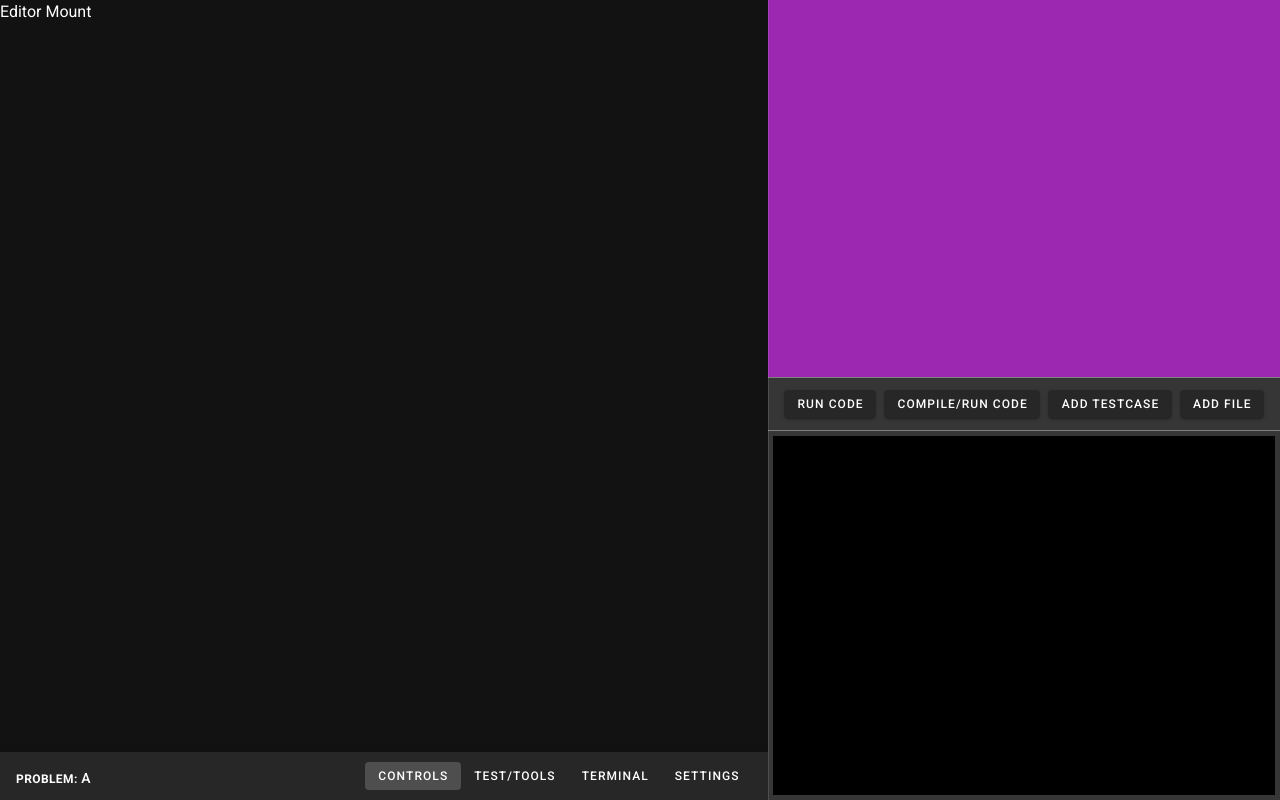
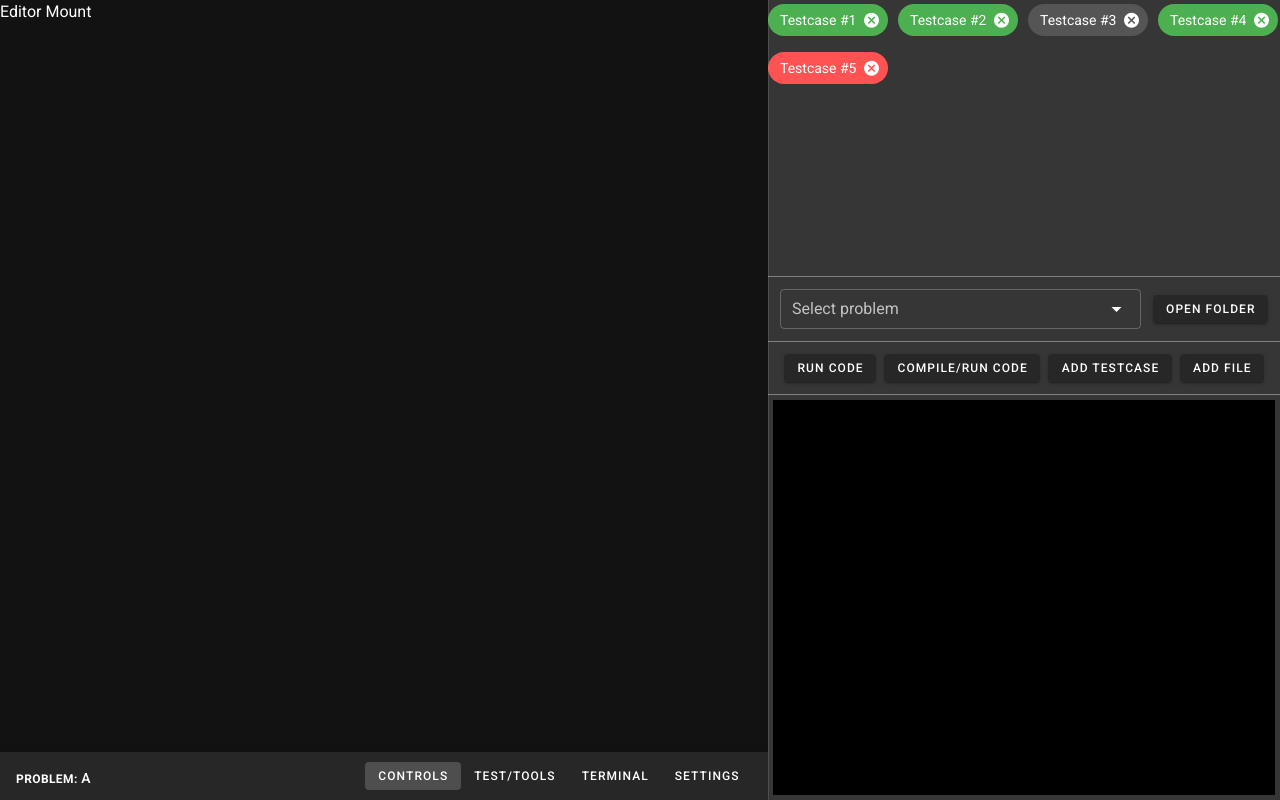
Before and after one commit to hnanacc/sprint, a Vue app: page /#/ in a window 1280 px wide. Built offline with nearby package versions, Linux system fonts and the light colour scheme.

Commit message:
Completed Controls tab.

```diff
--- a/src/background.js
+++ b/src/background.js
@@ -31,7 +31,7 @@ function createWindow() {
   if (process.env.WEBPACK_DEV_SERVER_URL) {
     // Load the url of the dev server if in development mode
     win.loadURL(process.env.WEBPACK_DEV_SERVER_URL)
-    // if (!process.env.IS_TEST) win.webContents.openDevTools()
+    if (!process.env.IS_TEST) win.webContents.openDevTools()
   } else {
     createProtocol('app')
     // Load the index.html when not in development
--- a/src/components/ControlBottom.vue
+++ b/src/components/ControlBottom.vue
@@ -8,7 +8,7 @@
 export default {
   data() {
     return {
-      text: "[19.01.19 02:33 AM] Build successful.\n[19.01.19 02:33 AM] Build successful.\n[19.01.19 02:33 AM] Build successful.\n[19.01.19 02:33 AM] Build successful.\n[19.01.19 02:33 AM] Build successful.\n[19.01.19 02:33 AM] Build successful.\n[19.01.19 02:33 AM] Build successful.\n[19.01.19 02:33 AM] Build successful.\n[19.01.19 02:33 AM] Build successful.\n[19.01.19 02:33 AM] Build successful.\n[19.01.19 02:33 AM] Build successful.\n[19.01.19 02:33 AM] Build successful.\n[19.01.19 02:33 AM] Build successful.\n[19.01.19 02:33 AM] Build successful.\n[19.01.19 02:33 AM] Build successful.\n[19.01.19 02:33 AM] Build successful.\n[19.01.19 02:33 AM] Build successful.\n"
+      text: "[19.01.19 02:33 AM] Build successfull."
     };
   }
 };
@@ -17,7 +17,7 @@ export default {
 <style>
 .textContainer {
   width: 100%;
-  height: 800px;
+  height: 1200px;
   box-sizing: border-box;
   padding: 5px;
 }
--- a/src/components/ControlCenter.vue
+++ b/src/components/ControlCenter.vue
@@ -1,29 +1,46 @@
 <template>
+  <v-container class="ma-0 pa-0">
+    <v-container class="selector d-flex align-center flex-nowrap">
+        <v-select label="Select problem" :items="files" hide-details dense outlined></v-select>
+        <v-btn @click="openFolder" class="ml-3" small>open folder</v-btn>
+    </v-container>
     <v-container class="root d-flex justify-space-around">
-        <v-btn small @click="runCode"> run code </v-btn>
-        <v-btn small @click="compileRunCode"> compile/run code </v-btn>
-        <v-btn small @click="addTest"> add testcase </v-btn>
-        <v-btn small @click="addFile"> add file </v-btn>
+      <v-btn small @click="runCode">run code</v-btn>
+      <v-btn small @click="compileRunCode">compile/run code</v-btn>
+      <v-btn small @click="addTest">add testcase</v-btn>
+      <v-btn small @click="addFile">add file</v-btn>
+    </v-container>
   </v-container>
 </template>
 
 <script>
 export default {
   methods: {
-        runCode: function(){
-            console.log("Running code...")
+    runCode: function() {
+      console.log("Running code...");
     },
-        compileRunCode: function(){
-            console.log("Compiling and running code...")
+    compileRunCode: function() {
+      console.log("Compiling and running code...");
     },
-        addTest: function(){
-            console.log("Test Added...")
+    addTest: function() {
+      console.log("Test Added...");
     },
-        addFile: function(){
-            console.log("Adding File...")
+    addFile: function() {
+      console.log("Adding File...");
+    },
+    openFolder: function() {
+        console.log("New Folder opening...")
+    }
+  },
+
+  data(){
+      return {
+          files: [
+              "A.cpp", "B.cpp", "C.cpp", "D.cpp", "E.cpp", "F.cpp"
+          ]
       }
   }
-}
+};
 </script>
 
 <style>
@@ -31,4 +48,9 @@ export default {
   border-top: 1px solid grey;
   border-bottom: 1px solid grey;
 }
+
+.selector {
+    border-top: 1px solid grey;
+}
+
 </style>
--- a/src/components/ControlTop.vue
+++ b/src/components/ControlTop.vue
@@ -1,16 +1,95 @@
 <template>
-  <v-container class="purple" fill-height fluid>
+  <v-container
+    style="overflow-y:auto!important"
+    class="justify-center align-start ma-0 pa-2"
+    fill-height
+    fluid
+  >
+    <v-row align="center" justify="start">
+      <v-col class="ma-1 my-2 pa-0" v-for="test in testcases" :key="test.name">
+        <v-chip
+          v-show="test.state"
+          close
+          :color="test.color"
+          @click="openTestcase"
+          @click:close="test.state = !test.state"
+        >{{test.name}}</v-chip>
+      </v-col>
+    </v-row>
   </v-container>
 </template>
 
 <script>
 export default {
+  methods: {
+    openTestcase: function() {
+      alert("opened test case");
+    }
+  },
   data() {
     return {
-        currentFile: 0,
-        currentTest: -1,
-      items: ["A.cpp", "B.cpp", "C.cpp", "D.cpp","D.cpp","D.cpp","D.cpp","D.cpp","D.cpp","D.cpp","D.cpp"],
-      testcases: ["Testcase #1", "Testcase #2", "Testcase #3", "Testcase #4"]
+      currentFile: 0,
+      currentTest: -1,
+      items: [
+        "A.cpp",
+        "B.cpp",
+        "C.cpp",
+        "D.cpp",
+        "D.cpp",
+        "D.cpp",
+        "D.cpp",
+        "D.cpp",
+        "D.cpp",
+        "D.cpp",
+        "D.cpp"
+      ],
+      testcases: [
+        {
+          name: "Testcase #1",
+          state: true,
+          color: "success",
+          data: {
+            expected: [1, 2, 3],
+            actual: [1, 2, 3]
+          }
+        },
+        {
+          name: "Testcase #2",
+          state: true,
+          color: "success",
+          data: {
+            expected: [1, 2, 3],
+            actual: [1, 2, 3]
+          }
+        },
+        {
+          name: "Testcase #3",
+          state: true,
+          color: "default",
+          data: {
+            expected: [1, 2, 3],
+            actual: [1, 2, 3]
+          }
+        },
+        {
+          name: "Testcase #4",
+          color: "success",
+          state: true,
+          data: {
+            expected: [1, 2, 3],
+            actual: [1, 2, 3]
+          }
+        },
+        {
+          name: "Testcase #5",
+          color: "error",
+          state: true,
+          data: {
+            expected: [1, 2, 3],
+            actual: [1, 2, 3]
+          }
+        }
+      ]
     };
   }
 };
--- a/src/plugins/vuetify.js
+++ b/src/plugins/vuetify.js
@@ -5,6 +5,15 @@ Vue.use(Vuetify);
 
 export default new Vuetify({
     theme:{
+        themes: {
+            dark: {
+                primary: "#bdbdbd"
+            },
+            light: {
+                primary: "#757575"
+            }
+        },
         dark: true
+
     },
 });
```
Lines whose indentation alone changed are shown as unchanged.
